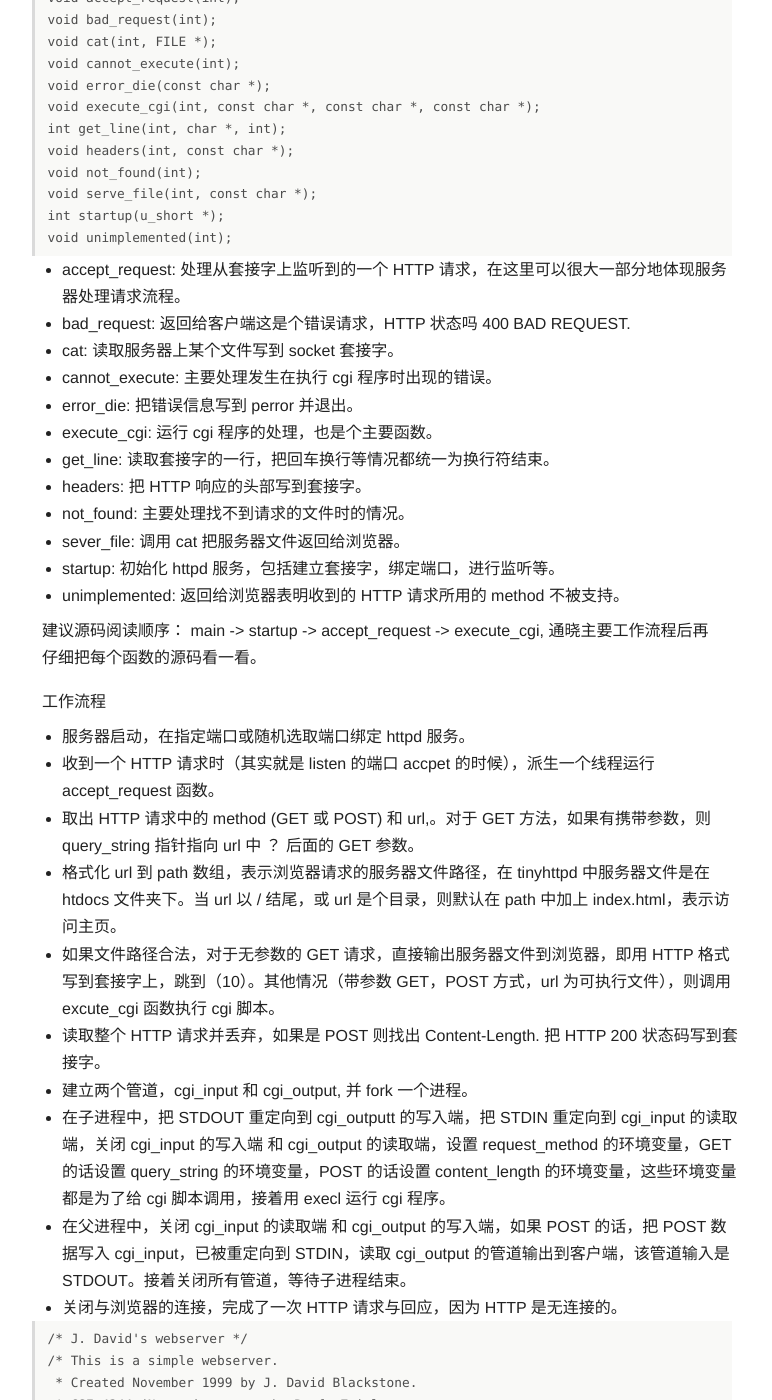
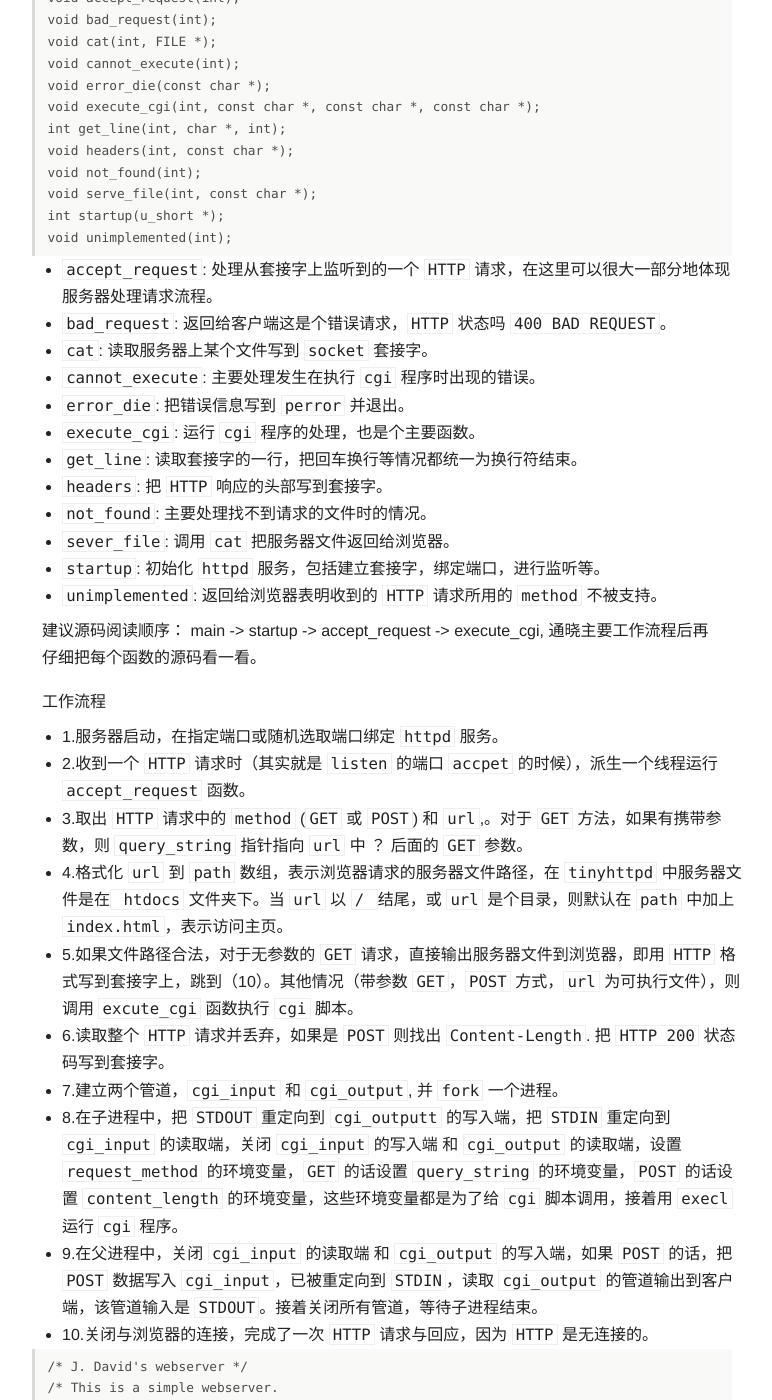
Before and after one commit to xiaoyifeibupt/xiaoyifeibupt.github.io, a Jekyll site: the page built from _posts/2014-12-16-http- tinyhttpd.md, in a window 1280 px wide and 1400 px high, scrolled down 342 px. Shown: the whole window, without its empty margins (258-1030 px from the left). Built offline with Jekyll 4.4.1, drawn with Linux system fonts in a browser that asks for light colours; Markdown is read by kramdown in place of the engine named in the settings; comment, search, counter and statistics services are not loaded.

Commit message:
Update 2014-12-16-http- tinyhttpd.md

````diff
--- a/_posts/2014-12-16-http- tinyhttpd.md
+++ b/_posts/2014-12-16-http- tinyhttpd.md
@@ -25,33 +25,33 @@ int startup(u_short *);
 void unimplemented(int);
 ```
 
--	accept_request:  处理从套接字上监听到的一个 HTTP 请求，在这里可以很大一部分地体现服务器处理请求流程。
--	bad_request: 返回给客户端这是个错误请求，HTTP 状态吗 400 BAD REQUEST.
--	cat: 读取服务器上某个文件写到 socket 套接字。
--	cannot_execute: 主要处理发生在执行 cgi 程序时出现的错误。
--	error_die: 把错误信息写到 perror 并退出。
--	execute_cgi: 运行 cgi 程序的处理，也是个主要函数。
--	get_line: 读取套接字的一行，把回车换行等情况都统一为换行符结束。
--	headers: 把 HTTP 响应的头部写到套接字。
--	not_found: 主要处理找不到请求的文件时的情况。
--	sever_file: 调用 cat 把服务器文件返回给浏览器。
--	startup: 初始化 httpd 服务，包括建立套接字，绑定端口，进行监听等。
--	unimplemented: 返回给浏览器表明收到的 HTTP 请求所用的 method 不被支持。
+-	`accept_request`:  处理从套接字上监听到的一个 `HTTP` 请求，在这里可以很大一部分地体现服务器处理请求流程。
+-	`bad_request`: 返回给客户端这是个错误请求，`HTTP` 状态吗 `400 BAD REQUEST`。
+-	`cat`: 读取服务器上某个文件写到 `socket` 套接字。
+-	`cannot_execute`: 主要处理发生在执行 `cgi` 程序时出现的错误。
+-	`error_die`: 把错误信息写到 `perror` 并退出。
+-	`execute_cgi`: 运行 `cgi` 程序的处理，也是个主要函数。
+-	`get_line`: 读取套接字的一行，把回车换行等情况都统一为换行符结束。
+-	`headers`: 把 `HTTP` 响应的头部写到套接字。
+-	`not_found`: 主要处理找不到请求的文件时的情况。
+-	`sever_file`: 调用 `cat` 把服务器文件返回给浏览器。
+-	`startup`: 初始化 `httpd` 服务，包括建立套接字，绑定端口，进行监听等。
+-	`unimplemented`: 返回给浏览器表明收到的 `HTTP` 请求所用的 `method` 不被支持。
 
 建议源码阅读顺序： main -> startup -> accept_request -> execute_cgi, 通晓主要工作流程后再仔细把每个函数的源码看一看。
 
 工作流程
 
--	服务器启动，在指定端口或随机选取端口绑定 httpd 服务。
--	收到一个 HTTP 请求时（其实就是 listen 的端口 accpet 的时候），派生一个线程运行 accept_request 函数。
--	取出 HTTP 请求中的 method (GET 或 POST) 和 url,。对于 GET 方法，如果有携带参数，则 query_string 指针指向 url 中 ？ 后面的 GET 参数。
--	格式化 url 到 path 数组，表示浏览器请求的服务器文件路径，在 tinyhttpd 中服务器文件是在 htdocs 文件夹下。当 url 以 / 结尾，或 url 是个目录，则默认在 path 中加上 index.html，表示访问主页。
--	如果文件路径合法，对于无参数的 GET 请求，直接输出服务器文件到浏览器，即用 HTTP 格式写到套接字上，跳到（10）。其他情况（带参数 GET，POST 方式，url 为可执行文件），则调用 excute_cgi 函数执行 cgi 脚本。
--	读取整个 HTTP 请求并丢弃，如果是 POST 则找出 Content-Length. 把 HTTP 200  状态码写到套接字。
--	建立两个管道，cgi_input 和 cgi_output, 并 fork 一个进程。
--	在子进程中，把 STDOUT 重定向到 cgi_outputt 的写入端，把 STDIN 重定向到 cgi_input 的读取端，关闭 cgi_input 的写入端 和 cgi_output 的读取端，设置 request_method 的环境变量，GET 的话设置 query_string 的环境变量，POST 的话设置 content_length 的环境变量，这些环境变量都是为了给 cgi 脚本调用，接着用 execl 运行 cgi 程序。
--	在父进程中，关闭 cgi_input 的读取端 和 cgi_output 的写入端，如果 POST 的话，把 POST 数据写入 cgi_input，已被重定向到 STDIN，读取 cgi_output 的管道输出到客户端，该管道输入是 STDOUT。接着关闭所有管道，等待子进程结束。
--	关闭与浏览器的连接，完成了一次 HTTP 请求与回应，因为 HTTP 是无连接的。
+-	1.服务器启动，在指定端口或随机选取端口绑定 `httpd` 服务。
+-	2.收到一个 `HTTP` 请求时（其实就是 `listen` 的端口 `accpet` 的时候），派生一个线程运行 `accept_request` 函数。
+-	3.取出 `HTTP` 请求中的 `method` (`GET` 或 `POST`) 和 `url`,。对于 `GET` 方法，如果有携带参数，则 `query_string` 指针指向 `url` 中 ？ 后面的 `GET` 参数。
+-	4.格式化 `url` 到 `path` 数组，表示浏览器请求的服务器文件路径，在 `tinyhttpd` 中服务器文件是在` htdocs` 文件夹下。当 `url` 以 `/ `结尾，或 `url` 是个目录，则默认在 `path` 中加上 `index.html`，表示访问主页。
+-	5.如果文件路径合法，对于无参数的 `GET` 请求，直接输出服务器文件到浏览器，即用 `HTTP` 格式写到套接字上，跳到（10）。其他情况（带参数 `GET`，`POST` 方式，`url` 为可执行文件），则调用 `excute_cgi` 函数执行 `cgi` 脚本。
+-	6.读取整个 `HTTP` 请求并丢弃，如果是 `POST` 则找出 `Content-Length`. 把 `HTTP 200`  状态码写到套接字。
+-	7.建立两个管道，`cgi_input` 和 `cgi_output`, 并 `fork` 一个进程。
+-	8.在子进程中，把 `STDOUT` 重定向到 `cgi_outputt` 的写入端，把 `STDIN` 重定向到 `cgi_input` 的读取端，关闭 `cgi_input` 的写入端 和 `cgi_output` 的读取端，设置 `request_method` 的环境变量，`GET` 的话设置 `query_string` 的环境变量，`POST` 的话设置 `content_length` 的环境变量，这些环境变量都是为了给 `cgi` 脚本调用，接着用 `execl` 运行 `cgi` 程序。
+-	9.在父进程中，关闭 `cgi_input` 的读取端 和 `cgi_output` 的写入端，如果 `POST` 的话，把 `POST` 数据写入 `cgi_input`，已被重定向到 `STDIN`，读取 `cgi_output` 的管道输出到客户端，该管道输入是 `STDOUT`。接着关闭所有管道，等待子进程结束。
+-	10.关闭与浏览器的连接，完成了一次 `HTTP` 请求与回应，因为 `HTTP` 是无连接的。
 
 
  ```C
````
